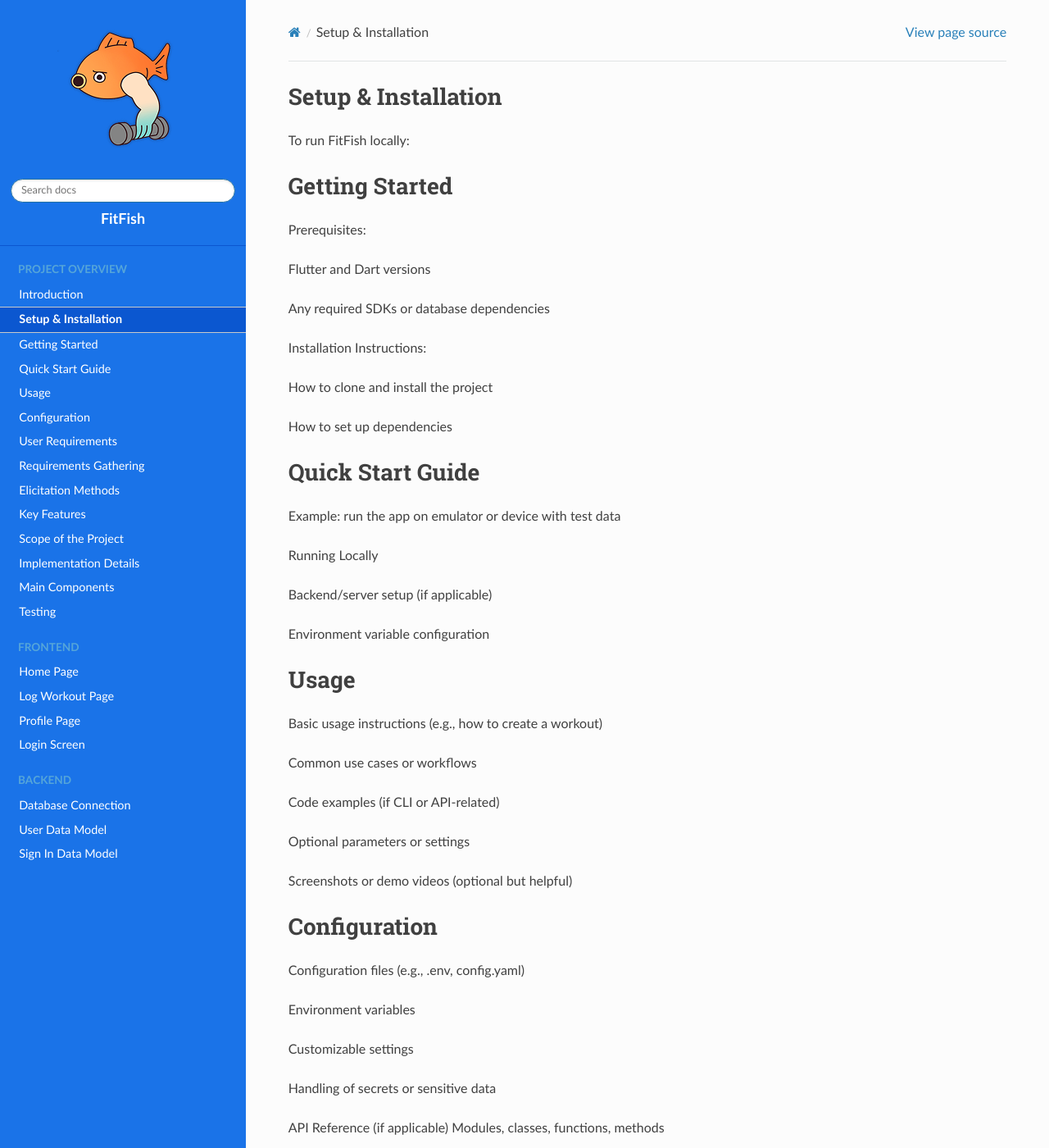
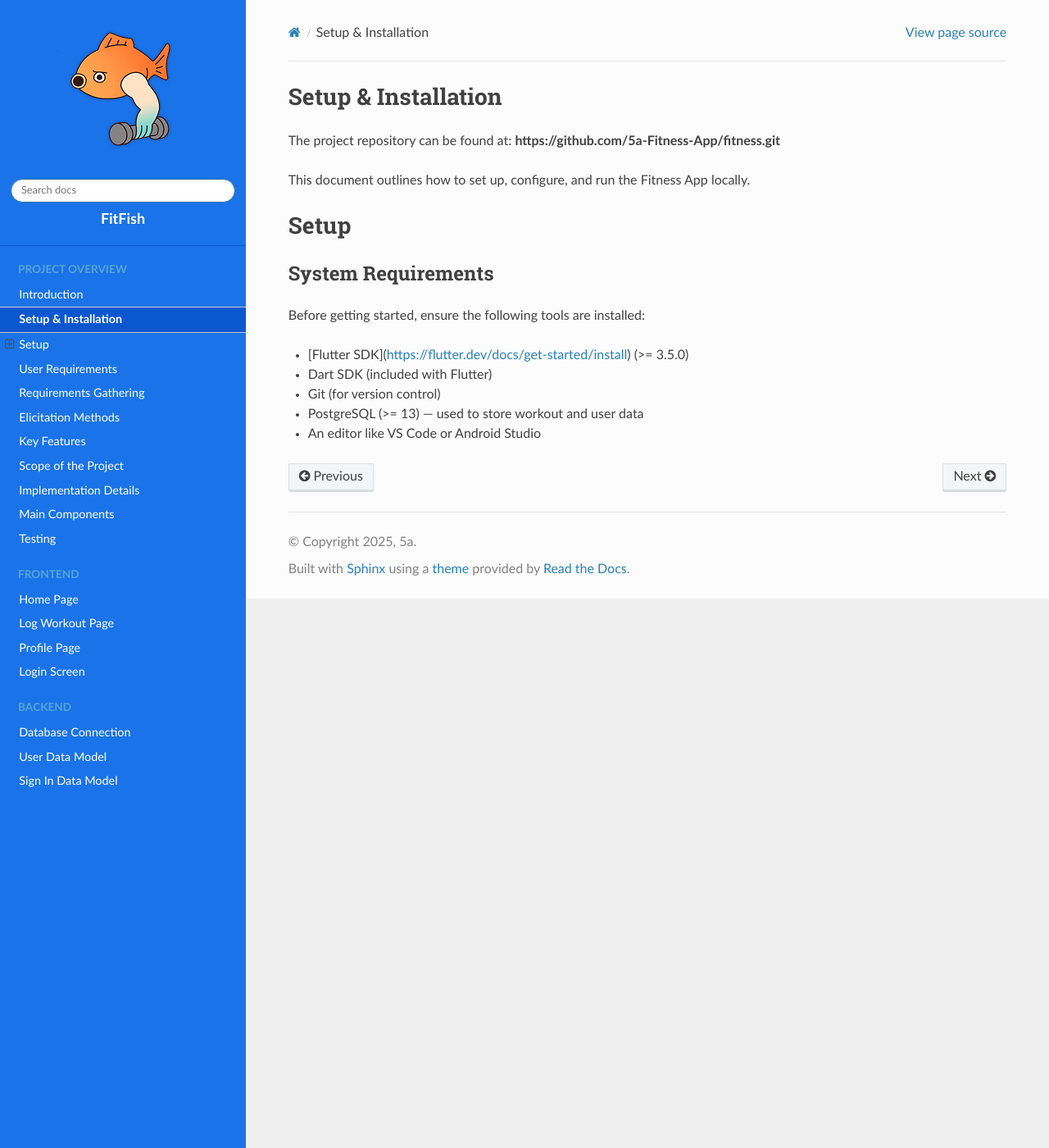
Before and after one commit to 5a-Fitness-App/5a-Code-Documentation, a Sphinx documentation site: the page built from docs/source/overview/Setup.rst, in a window 1280 px wide and 1400 px high. Shown: the whole window at 82% size. Built offline with Sphinx 7.4.7 and the Read the Docs theme 3.1.0, drawn with Linux system fonts in a browser that asks for light colours; some of the changed text lies outside the part shown.

Commit message:
Update Setup.rst

```diff
--- a/docs/source/overview/Setup.rst
+++ b/docs/source/overview/Setup.rst
@@ -1,63 +1,20 @@
 Setup & Installation
 =====================
 
-To run FitFish locally:
+The project repository can be found at:
+**https://github.com/5a-Fitness-App/fitness.git**
 
+This document outlines how to set up, configure, and run the Fitness App locally.
 
-
-Getting Started
-=====================
-
-
-
-Prerequisites:
-
-Flutter and Dart versions
-
-Any required SDKs or database dependencies
-
-Installation Instructions:
-
-How to clone and install the project
-
-How to set up dependencies
-
-Quick Start Guide
+Setup
 =====
 
-Example: run the app on emulator or device with test data
+System Requirements
+-------------------
+Before getting started, ensure the following tools are installed:
 
-Running Locally
-
-Backend/server setup (if applicable)
-
-Environment variable configuration
-
-Usage
-=====
-Basic usage instructions (e.g., how to create a workout)
-
-Common use cases or workflows
-
-Code examples (if CLI or API-related)
-
-Optional parameters or settings
-
-Screenshots or demo videos (optional but helpful)
-
-Configuration
-=====
-Configuration files (e.g., .env, config.yaml)
-
-Environment variables
-
-Customizable settings
-
-Handling of secrets or sensitive data
-
-API Reference (if applicable)
-Modules, classes, functions, methods
-
-Input parameters and return values
-
-Exceptions or error handling
+- [Flutter SDK](https://flutter.dev/docs/get-started/install) (>= 3.5.0)
+- Dart SDK (included with Flutter)
+- Git (for version control)
+- PostgreSQL (>= 13) — used to store workout and user data
+- An editor like VS Code or Android Studio
```
